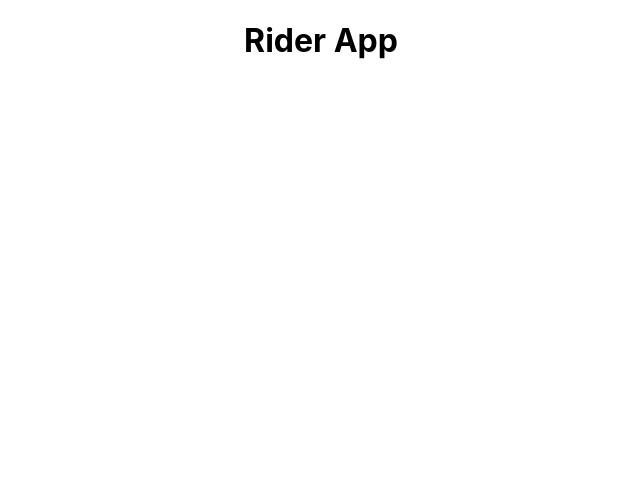
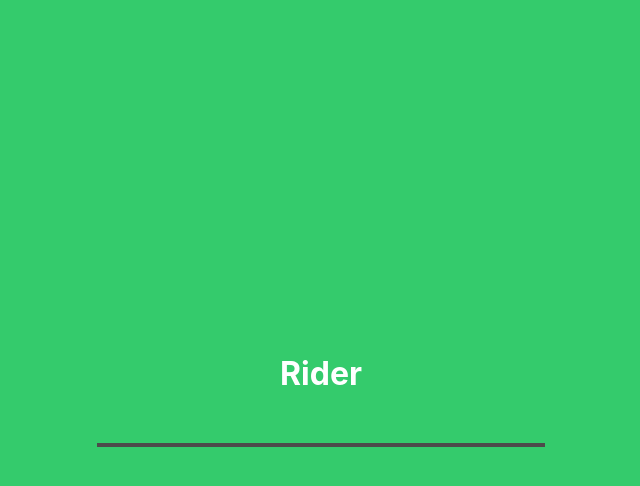
Before and after one commit to Prom1234pro/RiderApp-Frontend, a React (Create React App) app: page / in a window 1280 px wide. Shown: the top 486 px of the page, without its empty margins (319-959 px from the left). Built offline with nearby package versions, Linux system fonts and the light colour scheme.

Commit message:
initial commit

```diff
--- a/src/Layout/App/App.js
+++ b/src/Layout/App/App.js
@@ -1,9 +1,11 @@
 import React from 'react';
+// import system from '../../locales/en.json'
+import MainLayout from '../MainLayout'
 
 function App() {
   return (
     <div className="App">
-      <h1>Rider App</h1>
+      <MainLayout/>
     </div>
   );
 }
--- /dev/null
+++ b/src/Layout/MainLayout/MainLayout.css
@@ -0,0 +1,37 @@
+.splash-screen {
+    width: 100%;
+    height: 100vh;
+    display: flex;
+    justify-content: center;
+    align-items: center;
+    color: white;
+    flex-direction: column;
+}
+.outer-bar {
+    width: 50%;
+    height: 4px;
+    background-color: white;
+}
+.app-name {
+    margin-bottom: 50px;
+}
+.inner-bar {
+    width: 0%;
+    height: 4px;
+    background-color: rgb(77, 75, 75);
+    animation: load 3s linear forwards;
+}
+
+@keyframes load {
+    from {
+        width: 0%;
+    }
+    to {
+        width: 100%;
+    }
+}
+@media screen and (min-width: 880px) {
+    .outer-bar {
+        width: 35%;
+    }
+}
--- /dev/null
+++ b/src/Layout/MainLayout/MainLayout.jsx
@@ -0,0 +1,29 @@
+import React from 'react'
+import {styles} from '../../configs/styles'
+import system from '../../locales/en.json'
+
+
+const LoadingBar = () => (
+    <div className="outer-bar">
+        <div className="inner-bar"/>
+    </div>
+)
+
+
+const SplashScreen = () => (
+    <div className="splash-screen" style={styles.splash}>
+        <h1 className="app-name">{system.appTitle}</h1>
+        <LoadingBar/>
+    </div>
+)
+
+
+const MainLayout = () => {
+  return (
+    <div>
+      <SplashScreen/>
+    </div>
+  )
+}
+
+export default MainLayout
--- /dev/null
+++ b/src/Layout/MainLayout/index.js
@@ -0,0 +1,4 @@
+import MainLayout from "./MainLayout";
+import './MainLayout.css'
+
+export default MainLayout
--- /dev/null
+++ b/src/configs/styles.js
@@ -0,0 +1,7 @@
+import {system} from './systemColors.js'
+
+export const styles = {
+    splash: {
+        backgroundColor: system.priColor
+    }
+}
--- a/src/configs/systemColors.js
+++ b/src/configs/systemColors.js
@@ -0,0 +1,4 @@
+export const system = {
+    priColor: "#34cb6c",
+    comColor: "#cb3493"
+}
--- a/src/index.css
+++ b/src/index.css
@@ -1,5 +1,8 @@
+* {
+  margin: 0;
+}
+
 body {
-  margin: 0;
   font-family: -apple-system, BlinkMacSystemFont, 'Segoe UI', 'Roboto', 'Oxygen',
     'Ubuntu', 'Cantarell', 'Fira Sans', 'Droid Sans', 'Helvetica Neue',
     sans-serif;
--- /dev/null
+++ b/src/locales/en.json
@@ -0,0 +1,4 @@
+{
+    "appName": "Rider App",
+    "appTitle": "Rider"
+}
```
Also changed, not shown: src/pages/SignUp/SignUpView.jsx (added, +9 -0 lines).
